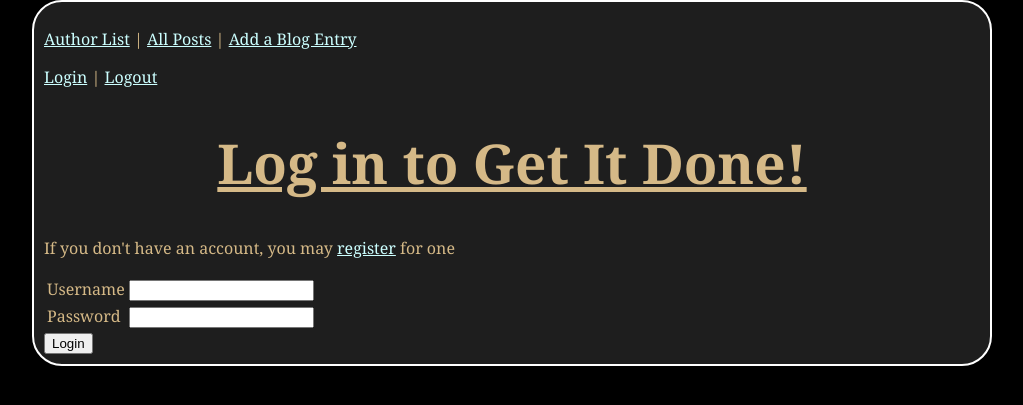
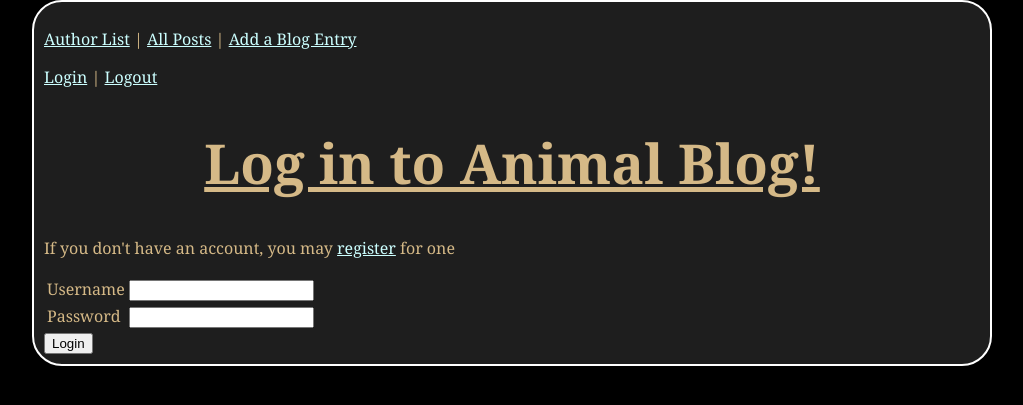
Before and after one commit to VoijaRisa/blogz, a Flask app: page /login in a window 1280 px wide. Shown: the top 405 px of the page, without its empty margins (128-1151 px from the left). Run offline with Flask 2, Linux system fonts and the light colour scheme.

Commit message:
minor fixes

```diff
--- a/main.py
+++ b/main.py
@@ -48,7 +48,7 @@ def login():
         else:
             flash('User password incorrect, or user does not exist', 'error')
 
-    return render_template('login.html')
+    return render_template('login.html', page_title="Login")
 
 @app.route('/register', methods=['POST', 'GET'])
 def register():
@@ -108,10 +108,10 @@ def blog():
         if id != "None":
             single_post = Blog.query.get(id)
             return render_template('blog.html', post_list=post_list, single_post=single_post, user_list=user_list, id=id,
-            page_title="My Blog")
+            page_title="Animal Blog")
         else:
             return render_template('blog.html', post_list=post_list, user_list=user_list, id="all",
-            page_title="My Blog")
+            page_title="Animal Blog")
 
 @app.route('/singleuser')
 def singleuser():
--- a/templates/blog.html
+++ b/templates/blog.html
@@ -1,7 +1,7 @@
 {% extends "base.html" %}
 {% block content %}
 
-<center><h1>Build a Blog</h1></center>
+<center><h1>Animal Blog</h1></center>
 
 {% if post_list|length == 0 %}
 <p>No posts yet</p>
--- a/templates/login.html
+++ b/templates/login.html
@@ -1,7 +1,7 @@
 {% extends "base.html" %}
 
 {% block content %}
-<h1>Log in to Get It Done!</h1>
+<h1>Log in to Animal Blog!</h1>
 <p>If you don't have an account, you may <a href="/register">register</a> for one</p>
 <form action="/login" method="post">
     <table>
```
